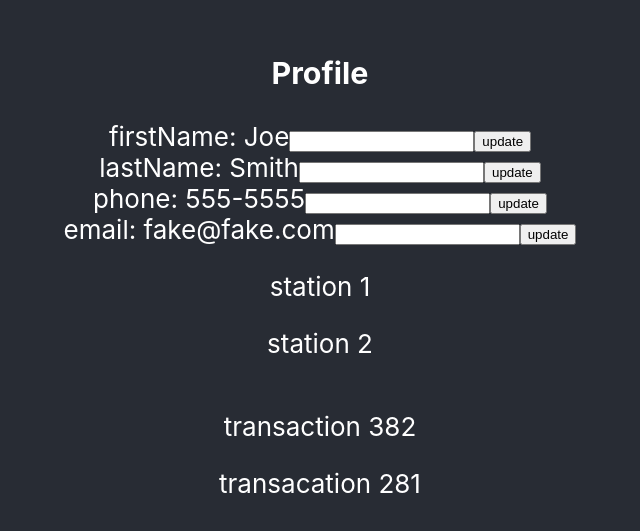
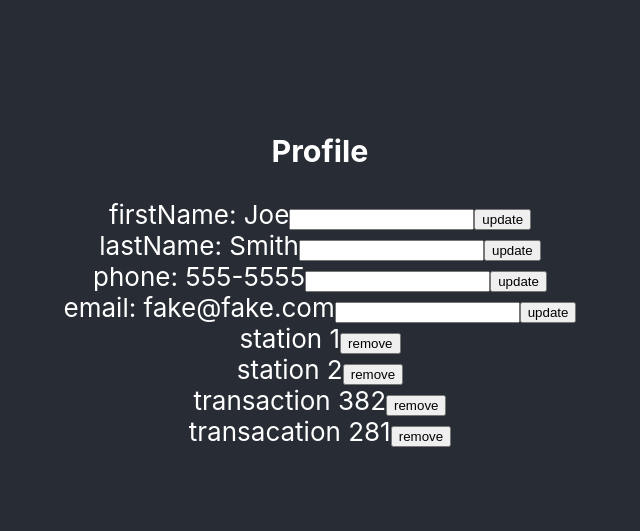
Before and after one commit to jkirk40/profile, a React (Create React App) app: page / in a window 1280 px wide. Shown: the part 125-656 px from the top of the page, without its empty margins (320-960 px from the left). Built offline with nearby package versions, Linux system fonts and the light colour scheme.

Commit message:
added function to delete item from list

```diff
--- a/src/Backend/Backend.js
+++ b/src/Backend/Backend.js
@@ -26,8 +26,21 @@ export default function Backend () {
         profile[field] = update;
     }
 
+    const deleteFromList = async (field, item) => {
+        await new Promise((resolve, reject) => {
+            setTimeout(() => resolve("simulated delay complete"), 1500)
+        });
+
+        const result = profile[field].filter(function(element){
+            return element !== item;
+        });
+
+        profile[field] = result;
+    }
+
     return {
         getField: getField,
-        setField: setField
+        setField: setField,
+        deleteFromList: deleteFromList
     }
 }
--- a/src/Components/ListField.js
+++ b/src/Components/ListField.js
@@ -35,6 +35,8 @@ export default function ListField (props) {
                 return(
                     <ListItem
                         key={index}
+                        field={props.field}
+                        getField={getField}
                         item={item}
                     />
                 )
--- a/src/Components/ListItem.js
+++ b/src/Components/ListItem.js
@@ -1,7 +1,17 @@
+import Backend from '../Backend/Backend';
+
 export default function ListItem(props) {
+    const handleClick = async () => {
+        await Backend().deleteFromList(props.field, props.item)
+        props.getField();
+    }
+
     return (
         <div>
-            <p>{props.item}</p>
+            <span>{props.item}</span>
+            <span>
+                <button onClick={handleClick}>remove</button>
+            </span>
         </div>
     )
 }
```
